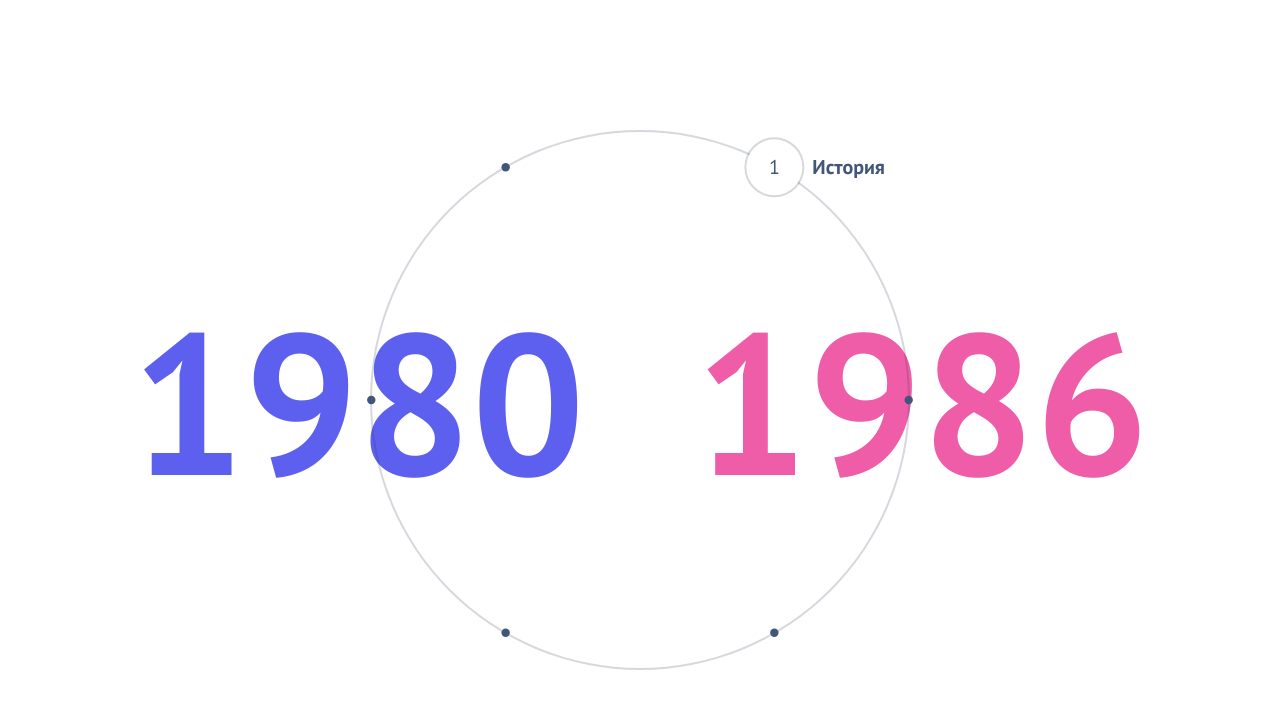
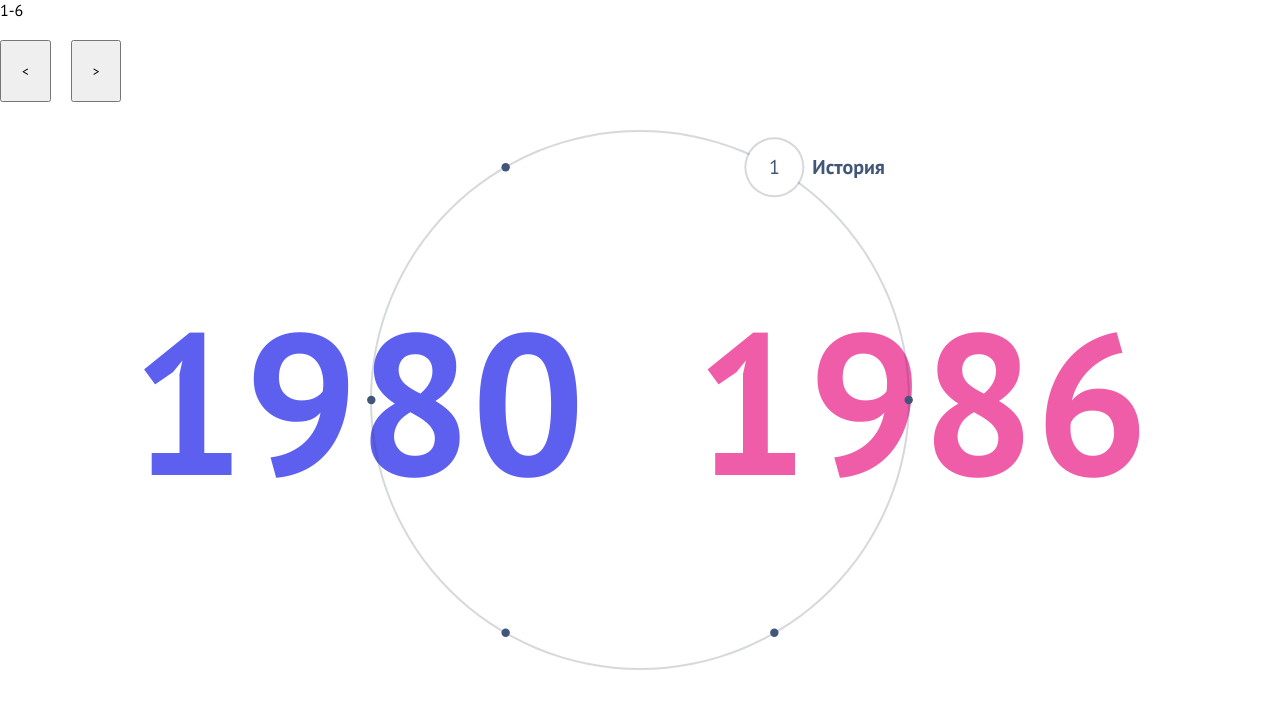
Before and after one commit to horhoj/project-test-only-2, a React (Vite) app: page / in a window 1280 px wide. Shown: the top 708 px of the page. Built offline with nearby package versions, Linux system fonts and the light colour scheme.

Commit message:
fix CircleOfHIstoricalEvents

```diff
--- a/src/App/App.module.scss
+++ b/src/App/App.module.scss
@@ -15,3 +15,9 @@
   display: flex;
   gap: 110px;
 }
+
+.HistoricalEventsPaginator {
+  position: absolute;
+  left: 0;
+  top: 0;
+}
--- a/src/App/App.tsx
+++ b/src/App/App.tsx
@@ -6,6 +6,7 @@ import {
 } from './data';
 import { CircleOfHistoricalEvents } from '~/components/CircleOfHistoricalEvents';
 import { VeryBigYear } from '~/components/VeryBigYear';
+import { HistoricalEventsPaginator } from '~/components/HistoricalEventsPaginator';
 
 export function App() {
   const [currentHistoricalEventId, setCurrentHistoricalEventId] = useState(1);
@@ -30,6 +31,13 @@ export function App() {
               currentHistoricalEventId={currentHistoricalEventId}
             />
           </div>
+          <div className={styles.HistoricalEventsPaginator}>
+            <HistoricalEventsPaginator
+              historicalElementsData={dataForCircleOfHistoricalEvents}
+              onSelectHistoricalEventId={setCurrentHistoricalEventId}
+              currentHistoricalEventId={currentHistoricalEventId}
+            />
+          </div>
         </>
       )}
     </div>
--- /dev/null
+++ b/src/components/CircleOfHistoricalEvents/CircleOfHistoricalEvents.helpers.ts
@@ -0,0 +1,41 @@
+interface GetTransformDataPayload {
+  idxForNewPosition: number;
+  length: number;
+  idxForCurrentPosition: number;
+  currentAngle: number;
+}
+
+export const getTransformData = ({
+  currentAngle,
+  idxForCurrentPosition,
+  idxForNewPosition,
+  length,
+}: GetTransformDataPayload) => {
+  const lCol = Math.floor(length / 2);
+
+  for (let i = 1; i <= lCol; i++) {
+    const currentIdx =
+      idxForCurrentPosition - i < 0
+        ? idxForCurrentPosition - i + length
+        : idxForCurrentPosition - i;
+    if (idxForNewPosition === currentIdx) {
+      const angle = currentAngle - i * (360 / length);
+      const transformTransitionSpeed = i * 1000;
+      return { angle, transformTransitionSpeed };
+    }
+  }
+
+  const rCol = Math.floor(length / 2) - (length % 2 === 0 ? 1 : 0);
+
+  for (let i = 1; i <= rCol; i++) {
+    const currentIdx =
+      idxForCurrentPosition + i >= length
+        ? idxForCurrentPosition + i - length
+        : idxForCurrentPosition + i;
+    if (idxForNewPosition === currentIdx) {
+      const angle = currentAngle + i * (360 / length);
+      const transformTransitionSpeed = i * 1000;
+      return { angle, transformTransitionSpeed };
+    }
+  }
+};
--- a/src/components/CircleOfHistoricalEvents/CircleOfHistoricalEvents.module.scss
+++ b/src/components/CircleOfHistoricalEvents/CircleOfHistoricalEvents.module.scss
@@ -14,14 +14,12 @@
   border-radius: 50%;
   box-shadow: 0px 0px 0px 2px rgba(48, 62, 88, 0.2);
   position: absolute;
-  // z-index: -1;
-  // opacity: 0.3;
 }
 
 .squareEx {
   position: absolute;
   border-radius: 50%;
-  transition: transform 1000ms;
+
 }
 
 .square {
@@ -42,7 +40,7 @@
   display: flex;
   justify-content: center;
   align-items: center;
-  transition: transform 1000ms, background-color 300ms;
+  transition:  background-color 300ms;
   cursor: pointer;
 
   &:hover {
@@ -80,7 +78,7 @@
   position: absolute;
   left: 66px;
   transform: scale(0.2);
-  transition: transform 1000ms, opacity 1000ms;
+  // transition: transform 1000ms, opacity 1000ms;
   opacity: 0;
   transform-origin: left;
   color: #42567A;
--- a/src/components/CircleOfHistoricalEvents/CircleOfHistoricalEvents.tsx
+++ b/src/components/CircleOfHistoricalEvents/CircleOfHistoricalEvents.tsx
@@ -1,6 +1,8 @@
 import classNames from 'classnames';
+import { useEffect, useRef, useState } from 'react';
 import styles from './CircleOfHistoricalEvents.module.scss';
 import { CircleOfHistoricalEventsDataItem } from './CircleOfHistoricalEvents.types';
+import { getTransformData } from './CircleOfHistoricalEvents.helpers';
 
 interface CircleOfHistoricalEventsProps {
   historicalElementsData: CircleOfHistoricalEventsDataItem[];
@@ -8,25 +10,48 @@ interface CircleOfHistoricalEventsProps {
   currentHistoricalEventId: number;
 }
 
-const TOTAL_OFFSET_FOR_THE_POSITION_OF_THE_ACTIVE_HISTORY_ELEMENT = 135;
+const TOTAL_OFFSET_FOR_THE_POSITION_OF_THE_ACTIVE_HISTORY_ELEMENT = 75;
 
 export function CircleOfHistoricalEvents({
   historicalElementsData,
   currentHistoricalEventId,
   onSelectHistoricalEventId,
 }: CircleOfHistoricalEventsProps) {
+  const [angle, setAngle] = useState(0);
+  const [transformTransitionSpeed, setTransformTransitionSpeed] = useState(0);
+  const prevHistoricalEventId = useRef<number>(currentHistoricalEventId);
+
   const handleSelectHistoricalEvent = (id: number) => {
+    prevHistoricalEventId.current = currentHistoricalEventId;
     onSelectHistoricalEventId(id);
   };
 
-  const currentHistoricalEventIdx = historicalElementsData.findIndex(
-    (el) => el.id === currentHistoricalEventId,
-  );
+  useEffect(() => {
+    const idxForNewPosition = historicalElementsData.findIndex(
+      (el) => el.id === currentHistoricalEventId,
+    );
 
-  const currentOffsetForThePositionOfTheActiveHistoricalElement =
-    currentHistoricalEventId === -1
-      ? 0
-      : (360 / historicalElementsData.length) * (currentHistoricalEventIdx + 1);
+    const idxForCurrentPosition = historicalElementsData.findIndex(
+      (el) => el.id === prevHistoricalEventId.current,
+    );
+
+    const transformData = getTransformData({
+      idxForNewPosition,
+      idxForCurrentPosition,
+      length: historicalElementsData.length,
+      currentAngle: angle,
+    });
+
+    if (transformData) {
+      setAngle(transformData.angle);
+      setTransformTransitionSpeed(transformData.transformTransitionSpeed);
+      prevHistoricalEventId.current = currentHistoricalEventId;
+    }
+  }, [
+    historicalElementsData,
+    currentHistoricalEventId,
+    onSelectHistoricalEventId,
+  ]);
 
   return (
     <div>
@@ -40,8 +65,9 @@ export function CircleOfHistoricalEvents({
               transform: `rotateZ(${
                 index * (360 / historicalElementsData.length) +
                 TOTAL_OFFSET_FOR_THE_POSITION_OF_THE_ACTIVE_HISTORY_ELEMENT -
-                currentOffsetForThePositionOfTheActiveHistoricalElement
+                angle
               }deg)`,
+              transition: `transform ${transformTransitionSpeed}ms`,
             }}
           >
             <div className={styles.square}>
@@ -51,8 +77,9 @@ export function CircleOfHistoricalEvents({
                   transform: `rotateZ(${
                     -(index * (360 / historicalElementsData.length)) -
                     TOTAL_OFFSET_FOR_THE_POSITION_OF_THE_ACTIVE_HISTORY_ELEMENT +
-                    currentOffsetForThePositionOfTheActiveHistoricalElement
+                    angle
                   }deg)`,
+                  transition: `transform ${transformTransitionSpeed}ms`,
                 }}
               >
                 <button
@@ -71,6 +98,9 @@ export function CircleOfHistoricalEvents({
                     styles.title,
                     currentHistoricalEventId === el.id && styles.titleActive,
                   )}
+                  style={{
+                    transition: `transform ${transformTransitionSpeed}ms, opacity ${transformTransitionSpeed}ms`,
+                  }}
                 >
                   {el.title}
                 </div>
--- /dev/null
+++ b/src/components/HistoricalEventsPaginator/HistoricalEventsPaginator.module.scss
@@ -0,0 +1,14 @@
+.HistoricalEventsPaginator {
+  display: flex;
+  flex-direction: column;
+  gap: 20px;
+}
+
+.buttonsWrapper {
+  display: flex;
+  gap: 20px;
+}
+
+.button {
+  padding: 20px;
+}
--- /dev/null
+++ b/src/components/HistoricalEventsPaginator/HistoricalEventsPaginator.tsx
@@ -0,0 +1,47 @@
+import { CircleOfHistoricalEventsDataItem } from '../CircleOfHistoricalEvents/CircleOfHistoricalEvents.types';
+import styles from './HistoricalEventsPaginator.module.scss';
+
+interface HistoricalEventsPaginatorProps {
+  historicalElementsData: CircleOfHistoricalEventsDataItem[];
+  onSelectHistoricalEventId: (id: number) => void;
+  currentHistoricalEventId: number;
+}
+export function HistoricalEventsPaginator({
+  historicalElementsData,
+  onSelectHistoricalEventId,
+  currentHistoricalEventId,
+}: HistoricalEventsPaginatorProps) {
+  const idx = historicalElementsData.findIndex(
+    (el) => el.id === currentHistoricalEventId,
+  );
+
+  const handlePev = () => {
+    const prevIdx = idx - 1;
+    if (prevIdx >= 0) {
+      onSelectHistoricalEventId(historicalElementsData[prevIdx].id);
+    }
+  };
+
+  const handleNext = () => {
+    const nextIdx = idx + 1;
+    if (nextIdx < historicalElementsData.length) {
+      onSelectHistoricalEventId(historicalElementsData[nextIdx].id);
+    }
+  };
+
+  return (
+    <div className={styles.HistoricalEventsPaginator}>
+      <div>
+        {idx + 1}-{historicalElementsData.length}
+      </div>
+      <div className={styles.buttonsWrapper}>
+        <button className={styles.button} onClick={handlePev}>
+          {'<'}
+        </button>
+        <button className={styles.button} onClick={handleNext}>
+          {'>'}
+        </button>
+      </div>
+    </div>
+  );
+}
--- /dev/null
+++ b/src/components/HistoricalEventsPaginator/index.ts
@@ -0,0 +1 @@
+export * from './HistoricalEventsPaginator';
--- a/src/components/VeryBigYear/VeryBigYear.tsx
+++ b/src/components/VeryBigYear/VeryBigYear.tsx
@@ -13,7 +13,7 @@ export function VeryBigYear({ year, type }: VeryBigYearProps) {
     if (viewYear !== year) {
       setTimeout(() => {
         setViewYear((prev) => (prev > year ? -1 : 1) + prev);
-      }, 40);
+      }, 60);
     }
   }, [year, viewYear]);
 
```
